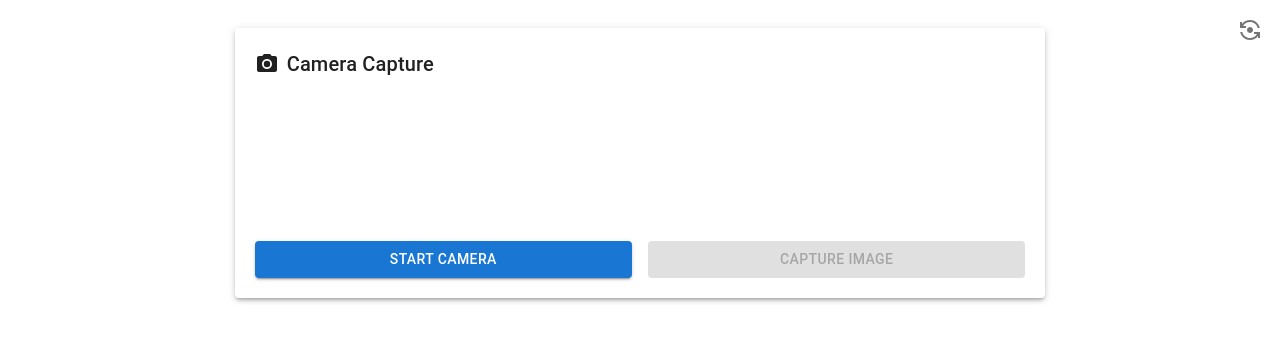
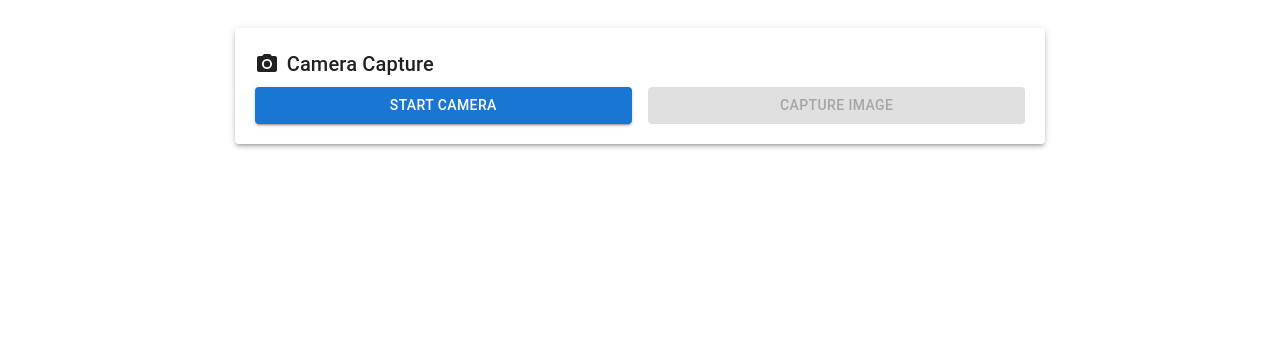
Before and after one commit to atom-balajim/pathwaylite_sample, a React (Create React App) app: page /camera in a window 1280 px wide. Shown: the top 342 px of the page. Built offline with nearby package versions, Linux system fonts and the light colour scheme; no server answers.

Commit message:
Fixing rear-camera

```diff
--- a/src/components/CameraView.js
+++ b/src/components/CameraView.js
@@ -9,7 +9,7 @@ function CameraView({ cameraStarted }) {
 
   const handleFlipCamera = () => {
     setFacingMode((prevFacingMode) =>
-      prevFacingMode === 'user' ? 'environment' : 'user'
+      prevFacingMode === 'user' ? { exact: 'environment' } : 'user'
     );
   };
 
@@ -35,6 +35,7 @@ function CameraView({ cameraStarted }) {
         }
       } catch (error) {
         console.error('Error getting camera devices:', error);
+        setFacingMode('user'); // Default to user if error occurs
       }
     };
 
@@ -47,13 +48,13 @@ function CameraView({ cameraStarted }) {
       .catch((error) => {
         console.error('Error accessing camera:', error);
       });
-  },);
+  }, []);
 
   console.log('Current facingMode:', facingMode);
 
   return (
     <div className="camera-view-container">
-      {facingMode}
+      {cameraStarted && (
         <>
           <Webcam
             audio={false}
@@ -75,6 +76,7 @@ function CameraView({ cameraStarted }) {
             <FlipCameraAndroidIcon />
           </IconButton>
         </>
+      )}
     </div>
   );
 }
```
Lines whose indentation alone changed are shown as unchanged.
